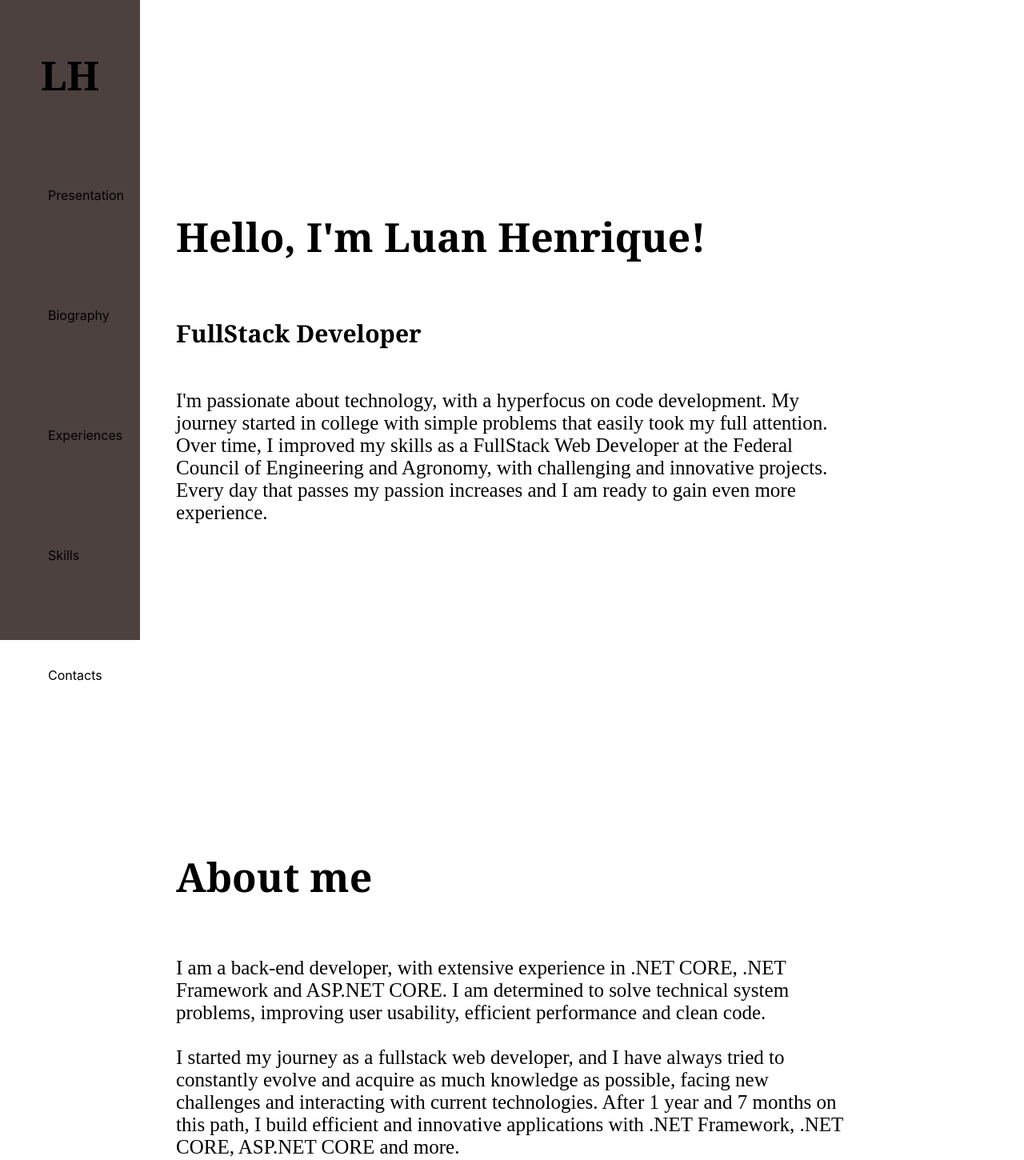
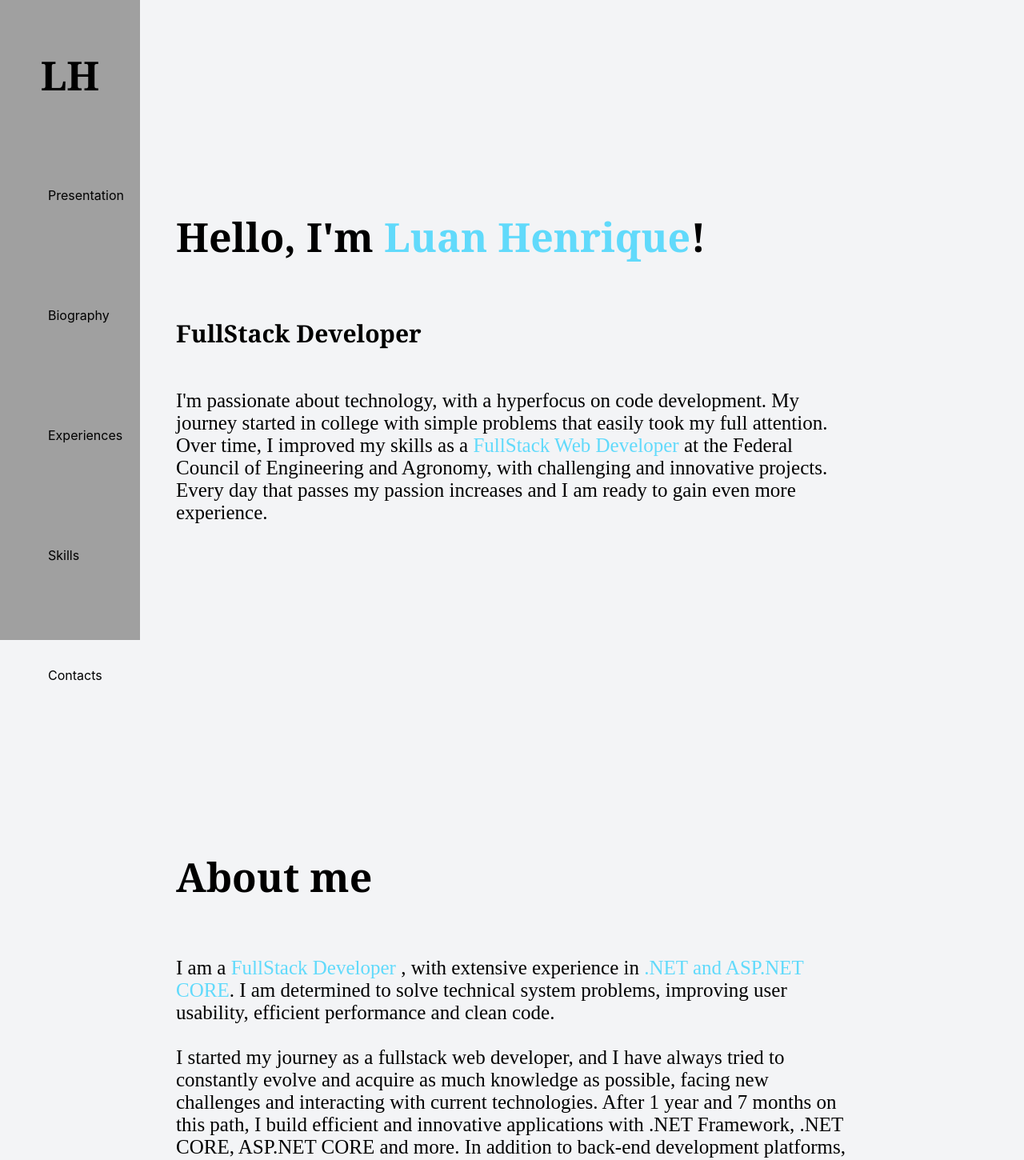
Before and after one commit to Luanh03/luanh-app, a React (Create React App) app: page / in a window 1280 px wide. Shown: the top 1450 px of the page at 80% size. Built offline with nearby package versions, Linux system fonts and the light colour scheme.

Commit message:
Reparos finais em toda a estilização

```diff
--- a/src/App.css
+++ b/src/App.css
@@ -1,6 +1,7 @@
 * {
   scroll-behavior: smooth;
   text-decoration: none;
+  /* color: black; */
 }
 
 html {
@@ -10,17 +11,23 @@ html {
 body {
   padding: 11rem;
   font-size: 1.6rem;
-  background-color: white;
+  background-color: #F3F4F6;
+
 }
 
 h1 {
   font-size: 5rem;
   font-family: Georgia, 'Times New Roman', Times, serif;
+  color:black ;
 }
 
 p {
   font-size: 2.5rem;
   font-family: 'Times New Roman', Times, serif;
+}
+
+.destaque{
+  color:#61DAFB ;
 }
 
 .menu {
@@ -29,7 +36,7 @@ p {
   left: 0;
   bottom: 0;
   padding: 1rem;
-  background-color: #4c413f;
+  background-color: #A0A0A0;
 }
 
 .menu-content {
@@ -98,6 +105,7 @@ p {
 
 .biography div img:hover {
   cursor: grab;
+  opacity: 0.5;
 }
 
 .experiences {
@@ -116,6 +124,7 @@ p {
   background-color: white;
   box-shadow: 10px 8px 6px 1px rgba(0, 0, 0, 0.2);
   border-radius: 0.8rem;
+  color:black;
 }
 
 .divExpImg {
@@ -159,51 +168,6 @@ p {
   font-family: Arial, Helvetica, sans-serif;
 }
 
-.contacts {
-  display: flex;
-  flex-direction: column;
-  height: 30vh;
-  width: 100%;
-}
-
-.divLinkContacts {
-  display: flex;
-  flex-direction: column;
-  justify-content: center;
-  align-items: center;
-}
-
-.divLinkContacts a {
-  display: flex;
-  justify-content: center;
-  font-size: 3.5rem;
-  color: black;
-}
-
-.divLinkContacts img {
-  width: 5rem;
-  height: 5rem;
-  margin-right: 0.8rem;
-}
-
-.divLinkContacts a:hover {
-  cursor: grab;
-}
-
-.divFooterContacts {
-  display: flex;
-  justify-content: center;
-}
-
-.divFooterContacts img {
-  width: 4rem;
-  height: 3rem;
-}
-
-.divFooterContacts a:hover {
-  cursor: grab;
-}
-
 .skills{
   width: 100%;
   height: 100vh;
@@ -223,6 +187,10 @@ p {
   align-items: center;
 }
 
+.divSkillsIcons:hover{
+  opacity: 0.5;
+}
+
 .divSkillsIcons img {
   width: 10rem;
   height: 10rem;
@@ -231,3 +199,49 @@ p {
 .divSkills p {
   font-size: 2.5rem;
 }
+
+.contacts {
+  display: flex;
+  flex-direction: column;
+  height: 30vh;
+  width: 100%;
+}
+
+.divLinkContacts {
+  display: flex;
+  flex-direction: column;
+  justify-content: center;
+  align-items: center;
+}
+
+.divLinkContacts a {
+  display: flex;
+  justify-content: center;
+  font-size: 3.5rem;
+}
+
+.divLinkContacts img {
+  width: 5rem;
+  height: 5rem;
+  margin-right: 0.8rem;
+}
+
+.divLinkContacts a:hover {
+  cursor: grab;
+  opacity: 0.5;
+}
+
+.divFooterContacts {
+  display: flex;
+  justify-content: center;
+}
+
+.divFooterContacts img {
+  width: 4rem;
+  height: 3rem;
+}
+
+.divFooterContacts a:hover {
+  cursor: grab;
+  opacity: 0.5;
+}
--- a/src/containers/Home.js
+++ b/src/containers/Home.js
@@ -10,7 +10,6 @@ import Telephone from '../images/telephone.svg';
 import Git from '../images/Git.svg';
 import CSharp from '../images/CSharp.png';
 import DotNet from '../images/DotNet.png';
-import DotNetCORE from '../images/DotNetCORE.png';
 import AspNetCore from '../images/ASP.NETCORE.png';
 import EntityFramework from '../images/EntityFramework.png';
 import JavaScript from '../images/JavaScript.svg';
@@ -21,14 +20,13 @@ import Figma from '../images/Figma.svg';
 import SQLServer from '../images/SQLServer.svg';
 import MySQL from '../images/MySQL.svg';
 
-
 export default function Home() {
     return (
 
         <body>
             <aside class="menu">
                 <section class="menu-content">
-                    <h1>LH</h1>
+                    <a href="/"><h1 class="logo">LH</h1></a>
                     <nav>
                         <ul>
                             <li><a href="#Presentation">Presentation</a></li>
@@ -41,17 +39,20 @@ export default function Home() {
                 </section>
             </aside>
             <section class="presentation" id="Presentation">
-                <h1 >Hello, I'm Luan Henrique!</h1>
+                <h1 >Hello, I'm<span class="destaque"> Luan Henrique</span>!</h1>
                 <h2>FullStack Developer</h2>
-                <p>I'm passionate about technology, with a hyperfocus on code development. My journey started in college with simple problems that easily took my full attention. Over time, I improved my skills as a FullStack Web Developer at the Federal Council of Engineering and Agronomy,
+                <p>I'm passionate about technology, with a hyperfocus on code development. My journey started in college with simple problems that easily took my full attention. Over time, I improved my skills as a <span class="destaque">FullStack Web Developer</span> at the Federal Council of Engineering and Agronomy,
                     with challenging and innovative projects. Every day that passes my passion increases and I am ready to gain even more experience.</p>
             </section>
             <section id="Biography" class="biography">
                 <h1>About me</h1>
-                <p>I am a back-end developer, with extensive experience in .NET CORE, .NET Framework and ASP.NET CORE.
+                <p>I am a <span class="destaque">FullStack Developer</span>   , with extensive experience in <span class="destaque">.NET and ASP.NET CORE</span>.
                     I am determined to solve technical system problems, improving user usability, efficient performance and clean code.<br />
                     <br />I started my journey as a fullstack web developer, and I have always tried to constantly evolve and acquire as much knowledge as possible, facing new challenges and interacting with current technologies.
                     After 1 year and 7 months on this path, I build efficient and innovative applications with .NET Framework, .NET CORE, ASP.NET CORE and more.
+                    In addition to back-end development platforms, I also use tools for the front-end HTML5, CSS3 and JavaScript. We operate with SQL Server database, Git versioning language and GitLab and GitHub tools so that team projects are always aligned and well supervised<br />
+                    <br />In personal projects, courses and bootcamps that I took, I managed to acquire more knowledge in other different tools and languages. They are <span class="destaque">React, Python and Django</span>.
+                    React is the one that caught my attention the most, which is why I decided that my portfolio would be in React, this way I was able to deepen and improve my knowledge.
                 </p>
                 <div>
                     <p>You can find a little more about me on this platform: </p>
@@ -86,55 +87,51 @@ export default function Home() {
                 <h1 id="Skills">Skills</h1>
                 <div class="divSkills">
                     <div class="divSkillsIcons">
-                        <a><img src={CSharp} /></a>
+                        <a href="https://learn.microsoft.com/pt-br/dotnet/csharp/tour-of-csharp/overview" target="_blank"><img src={CSharp} /></a>
                         <p>C#</p>
                     </div>
                     <div class="divSkillsIcons">
-                        <a><img src={DotNet} /></a>
+                        <a href="https://dotnet.microsoft.com/pt-br/learn/dotnet/what-is-dotnet" target="_blank"><img src={DotNet} /></a>
                         <p>.NET</p>
                     </div>
                     <div class="divSkillsIcons">
-                        <a><img src={DotNetCORE} /></a>
-                        <p>.NET CORE</p>
-                    </div>
-                    <div class="divSkillsIcons">
-                        <a><img src={AspNetCore} /></a>
+                        <a href="https://learn.microsoft.com/pt-br/aspnet/core/introduction-to-aspnet-core?view=aspnetcore-8.0" target="_blank"><img src={AspNetCore} /></a>
                         <p>ASP .NET CORE</p>
                     </div>
                     <div class="divSkillsIcons">
-                        <a><img src={EntityFramework} /></a>
+                        <a href="https://learn.microsoft.com/en-us/ef/core/get-started/overview/first-app?tabs=netcore-cli" target="_blank"><img src={EntityFramework} /></a>
                         <p>Entity Framework</p>
                     </div>
                     <div class="divSkillsIcons">
-                        <a><img src={HTML5} /></a>
+                        <a href="https://developer.mozilla.org/en-US/docs/Glossary/HTML5" target="_blank"><img src={HTML5} /></a>
                         <p>HTML5</p>
                     </div>
                     <div class="divSkillsIcons">
-                        <a><img src={CSS3} /></a>
+                        <a href="https://developer.mozilla.org/en-US/docs/Web/CSS" target="_blank"><img src={CSS3} /></a>
                         <p>CSS</p>
                     </div>
                     <div class="divSkillsIcons">
-                        <a><img src={JavaScript} /></a>
+                        <a href="https://developer.mozilla.org/en-US/docs/Web/JavaScript" target="_blank"><img src={JavaScript} /></a>
                         <p>JavaScript</p>
                     </div>
                     <div class="divSkillsIcons">
-                        <a><img src={React} /></a>
+                        <a href="https://react.dev/" target="_blank"><img src={React} /></a>
                         <p>React</p>
                     </div>
                     <div class="divSkillsIcons">
-                        <a><img src={SQLServer} /></a>
+                        <a href="https://learn.microsoft.com/en-us/sql/sql-server/?view=sql-server-ver16" target="_blank"><img src={SQLServer} /></a>
                         <p>SQL Server</p>
                     </div>
                     <div class="divSkillsIcons">
-                        <a><img src={MySQL} /></a>
+                        <a href="https://dev.mysql.com/doc/" target="_blank"><img src={MySQL} /></a>
                         <p>MySql</p>
                     </div>
                     <div class="divSkillsIcons">
-                        <a><img src={Figma} /></a>
+                        <a href="https://help.figma.com/hc/en-us" target="_blank"><img src={Figma} /></a>
                         <p>Figma</p>
                     </div>
                     <div class="divSkillsIcons">
-                        <a><img src={Git} /></a>
+                        <a href="https://git-scm.com/doc" target="_blank"><img src={Git} /></a>
                         <p>Git</p>
                     </div>
                 </div>
@@ -144,12 +141,12 @@ export default function Home() {
                 <div class="divLinkContacts">
                     <p>If you're looking for a developer, have questions, or just want to connect, feel free to get in touch.</p>
                     <a href="mailto:luanhcosta03@outlook.com">
-                        <img src={Email} />luanhcosta03@outlook.com
+                        <img src={Email} /><span class="destaque"> luanhcosta03@outlook.com</span>
                     </a>
                     <a href="tel:+5561993152107">
-                        <img src={Telephone} />+55 61993152107
+                        <img src={Telephone} /><span class="destaque"> +55 61993152107</span>
                     </a>
-                    <p><br />If you prefer, you can find me on these platforms!</p>
+                    <p><br />If you prefer, you can find me on these platforms:</p>
                 </div>
                 <div class="divFooterContacts">
                     <a href="https://github.com/Luanh03" target="_blank"><img src={GitHub} /></a>
```
Also changed, not shown: src/images/.NET.svg (deleted), src/images/DotNetCORE.png (deleted).
